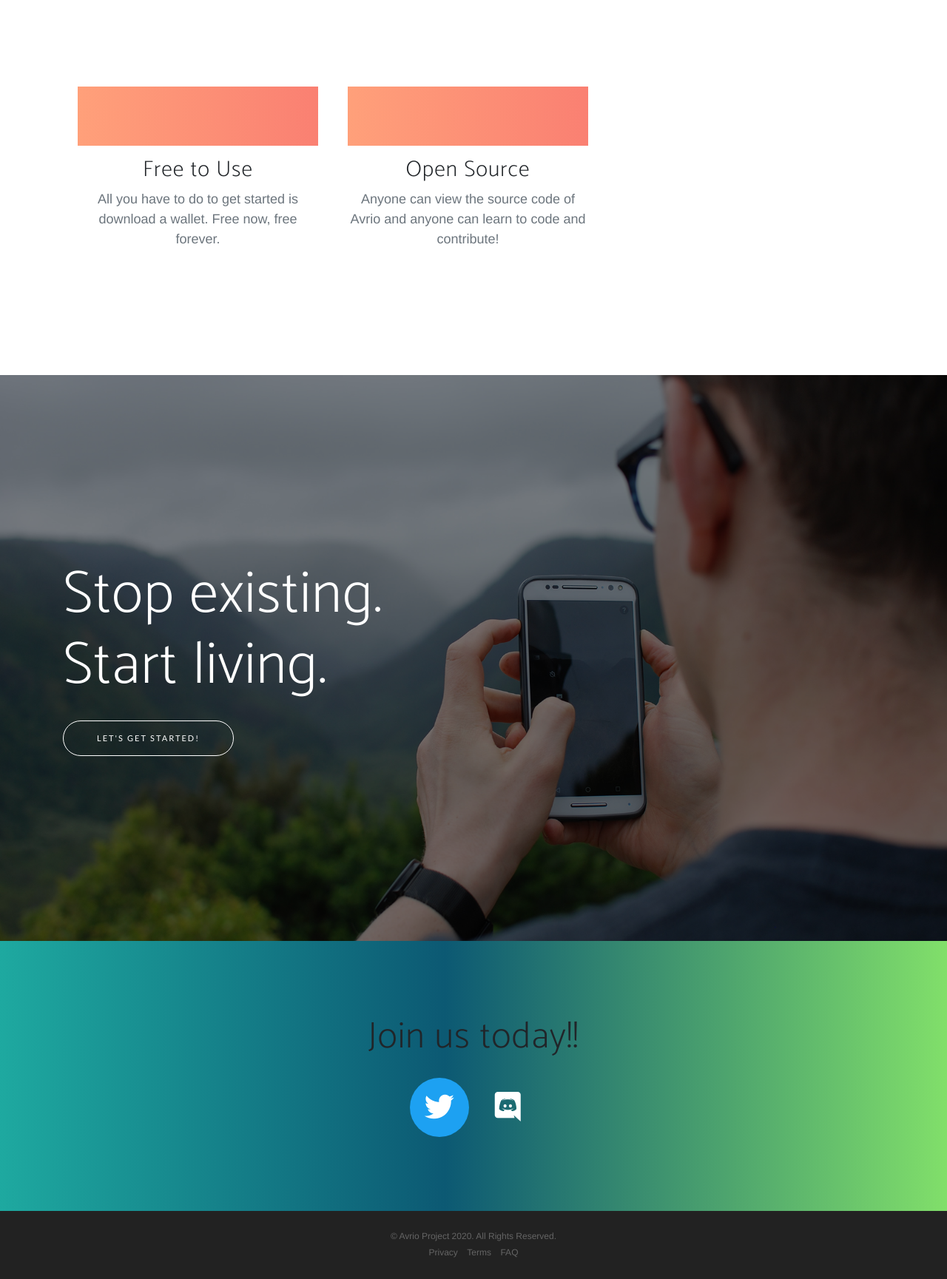
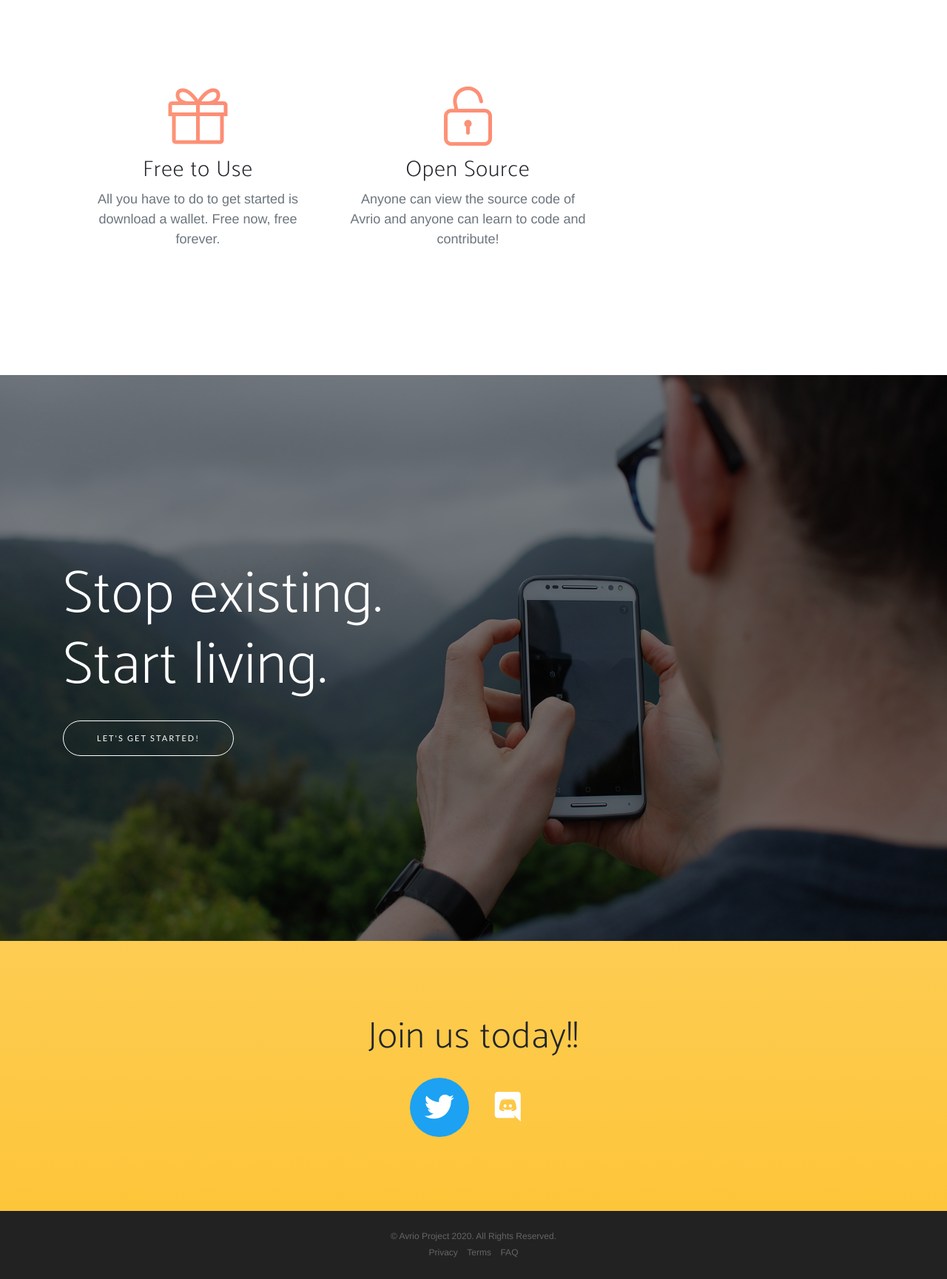
Before and after one commit to avrio-project/avriowebsite, a website: page index.html in a window 1280 px wide. Shown: the part 1966-3695 px from the top of the page at 74% size. Drawn offline with Linux system fonts and the light colour scheme; a web font is replaced by a local one.

Commit message:
Update new-age.css

```diff
--- a/css/new-age.css
+++ b/css/new-age.css
@@ -290,7 +290,7 @@ section.features .feature-item i {
   display: block;
   margin-bottom: 15px;
   background: -webkit-gradient(linear, right top, left top, from(#FA8072), to(#FFA07A));
-  background: linear-gradient(90deg, rgba(30,169,160,1) 0%, rgba(12,89,115,1) 47%, rgba(129,223,106,1) 100%)
+  background: linear-gradient(to left, #FA8072, #FFA07A);
   -webkit-background-clip: text;
   -webkit-text-fill-color: transparent;
 }
@@ -410,7 +410,7 @@ footer ul li a:hover, footer ul li a:focus, footer ul li a:active, footer ul li
 .bg-primary {
   background: #fdcc52;
   background: -webkit-gradient(linear, left top, left bottom, from(#fdcc52), to(#fdc539));
-  background: linear-gradient(90deg, rgba(30,169,160,1) 0%, rgba(12,89,115,1) 47%, rgba(129,223,106,1) 100%);
+  background: linear-gradient(#fdcc52, #fdc539);
 }
 
 .text-primary {
```
